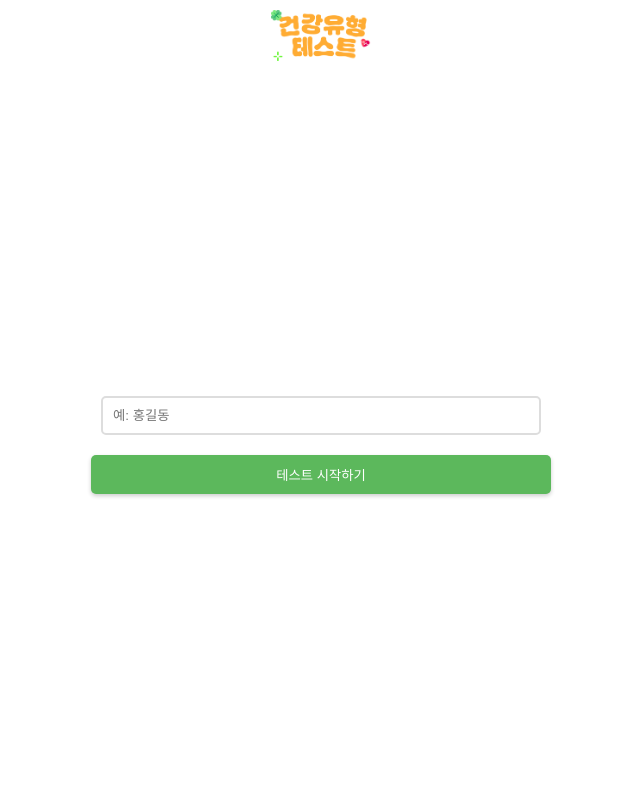
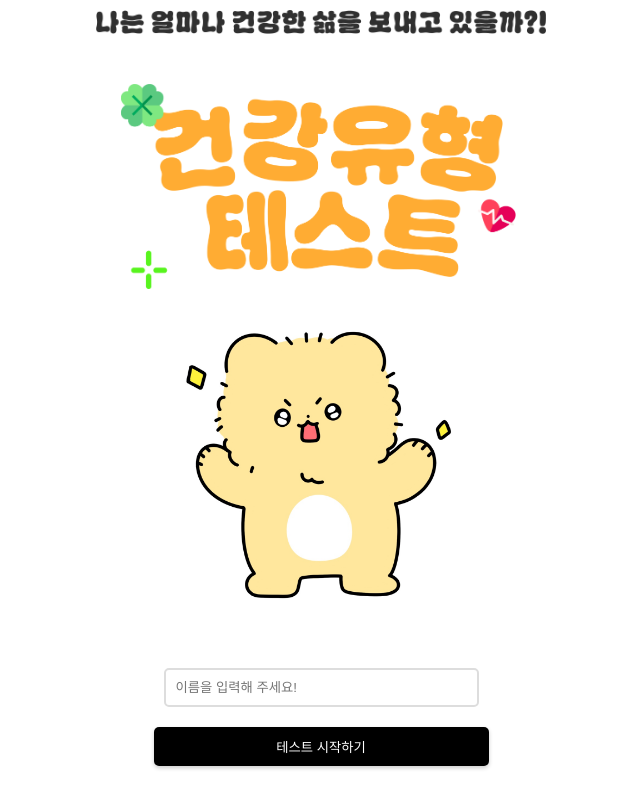
Before and after one commit to seongikx/vanilla-healthMBTI, a plain HTML site: page index.html in a window 1280 px wide. Shown: the whole page, without its empty margins (319-959 px from the left). Drawn offline with Linux system fonts and the light colour scheme.

Commit message:
feat: mainpage

```diff
--- a/css/main.css
+++ b/css/main.css
@@ -25,7 +25,7 @@ html {
 }
 
 .header-logo {
-  width: 100px;
+  width: 450px;
   height: auto;
 }
 
@@ -36,12 +36,12 @@ html {
   display: flex;
   flex-direction: column;
   justify-content: center;
+  align-items: center;
   margin-top: 60px;
-  height: calc(100vh - 60px); /* 헤더 높이를 제외한 화면 전체 높이 */
+  height: calc(100vh - 60px);
   border-radius: 8px;
-  overflow: hidden; /* 배경색 나누기 위한 속성 */
+  overflow: visible;
 }
-
 .container::before,
 .container::after {
   content: "";
@@ -83,7 +83,7 @@ input[type="text"] {
 button {
   width: 100%;
   padding: 10px 20px;
-  background-color: #5cb85c;
+  background-color: #000;
   color: white;
   border: none;
   border-radius: 5px;
@@ -92,5 +92,23 @@ button {
 }
 
 button:hover {
-  background-color: #4cae4c;
+  background-color: gray;
 }
+
+.vertical-image {
+  width: 400px; /* 가로 크기를 컨테이너와 동일하게 설정 */
+  height: auto; /* 높이를 자동으로 조정하여 비율 유지 */
+  object-fit: contain; /* 컨테이너 내에서 이미지가 잘리지 않도록 설정 */
+  display: block; /* 이미지를 블록 레벨 요소로 설정 */
+  margin: 10px auto; /* 상하 간격을 주고 가운데 정렬 */
+}
+
+.vertical-image.first {
+  height: auto; /* 첫 번째 이미지 비율에 맞추어 자동으로 조정 */
+  max-height: 30%; /* 첫 번째 이미지 최대 높이 제한 */
+}
+
+.vertical-image.second {
+  height: auto; /* 두 번째 이미지 비율에 맞추어 자동으로 조정 */
+  max-height: 20%; /* 두 번째 이미지 크기를 원래의 20%로 설정 */
+}
--- a/index.html
+++ b/index.html
@@ -8,13 +8,19 @@
   </head>
   <body>
     <header class="fixed-header">
-      <img src="images/logo.png" alt="Logo" class="header-logo" />
+      <img src="images/text.png" alt="Logo" class="header-logo" />
     </header>
     <div class="container">
+      <img src="images/logo.png" alt="Image 1" class="vertical-image" />
+      <img src="images/bear.png" alt="Image 2" class="vertical-image" />
       <main>
         <div class="input-area">
           <label for="name-input">이름을 입력해 주세요:</label>
-          <input type="text" id="name-input" placeholder="예: 홍길동" />
+          <input
+            type="text"
+            id="name-input"
+            placeholder="이름을 입력해 주세요!"
+          />
           <button id="start-btn">테스트 시작하기</button>
         </div>
       </main>
--- a/js/main.js
+++ b/js/main.js
@@ -1,7 +1,7 @@
 document.getElementById("start-btn").addEventListener("click", function () {
   var name = document.getElementById("name-input").value.trim();
   if (name) {
-    alert(`안녕하세요, ${name}님! 건강유형 테스트를 시작합니다.`);
+    alert(`${name}님의 건강유형 테스트를 시작합니다!`);
     window.location.href = "Pages/quiz.html";
   } else {
     alert("이름을 입력해 주세요.");
```
Also changed, not shown: Pages/quiz.html (+1 -3 lines), images/bear.png (added), images/hlogo.png (added), images/text.png (added).
